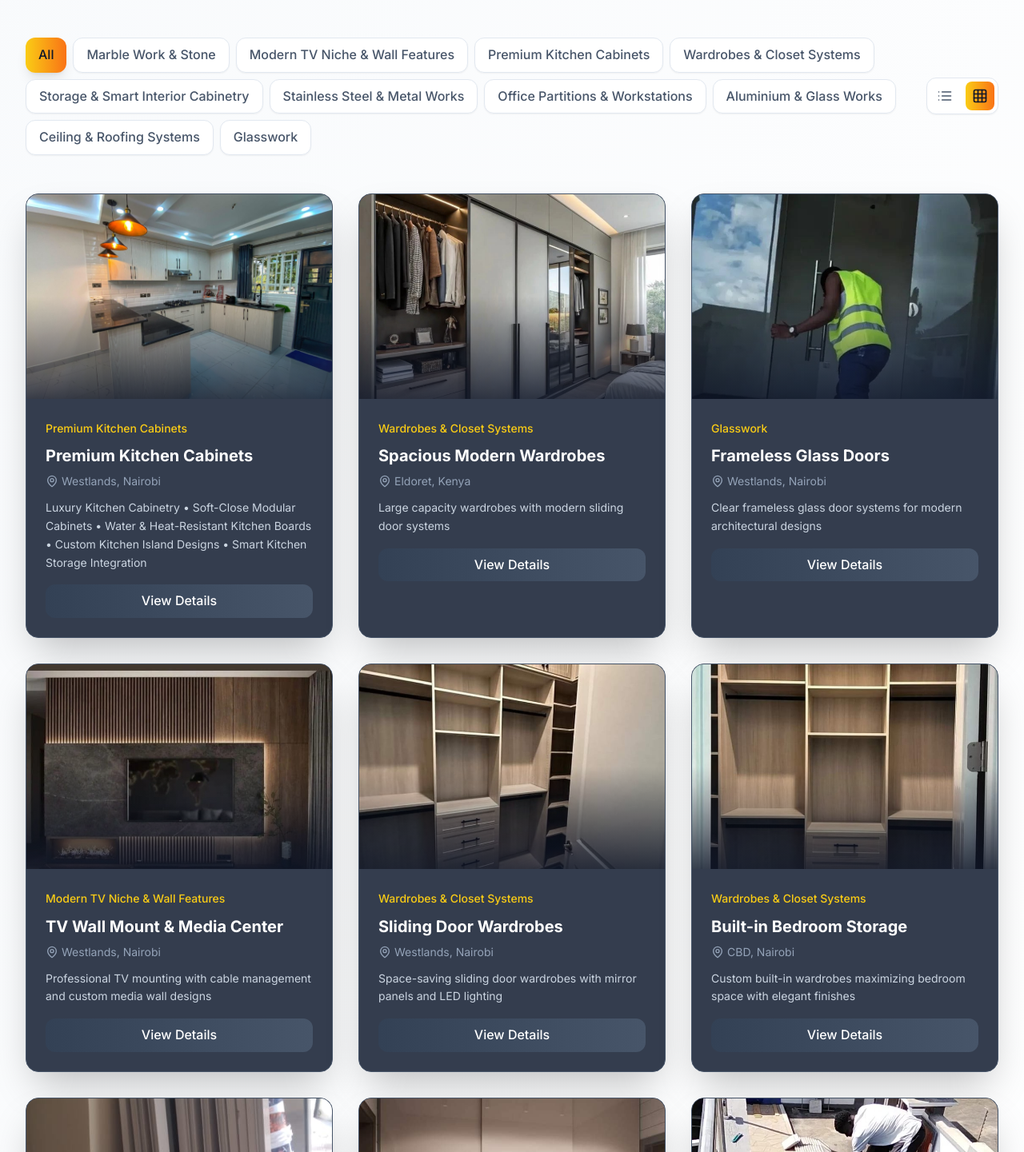
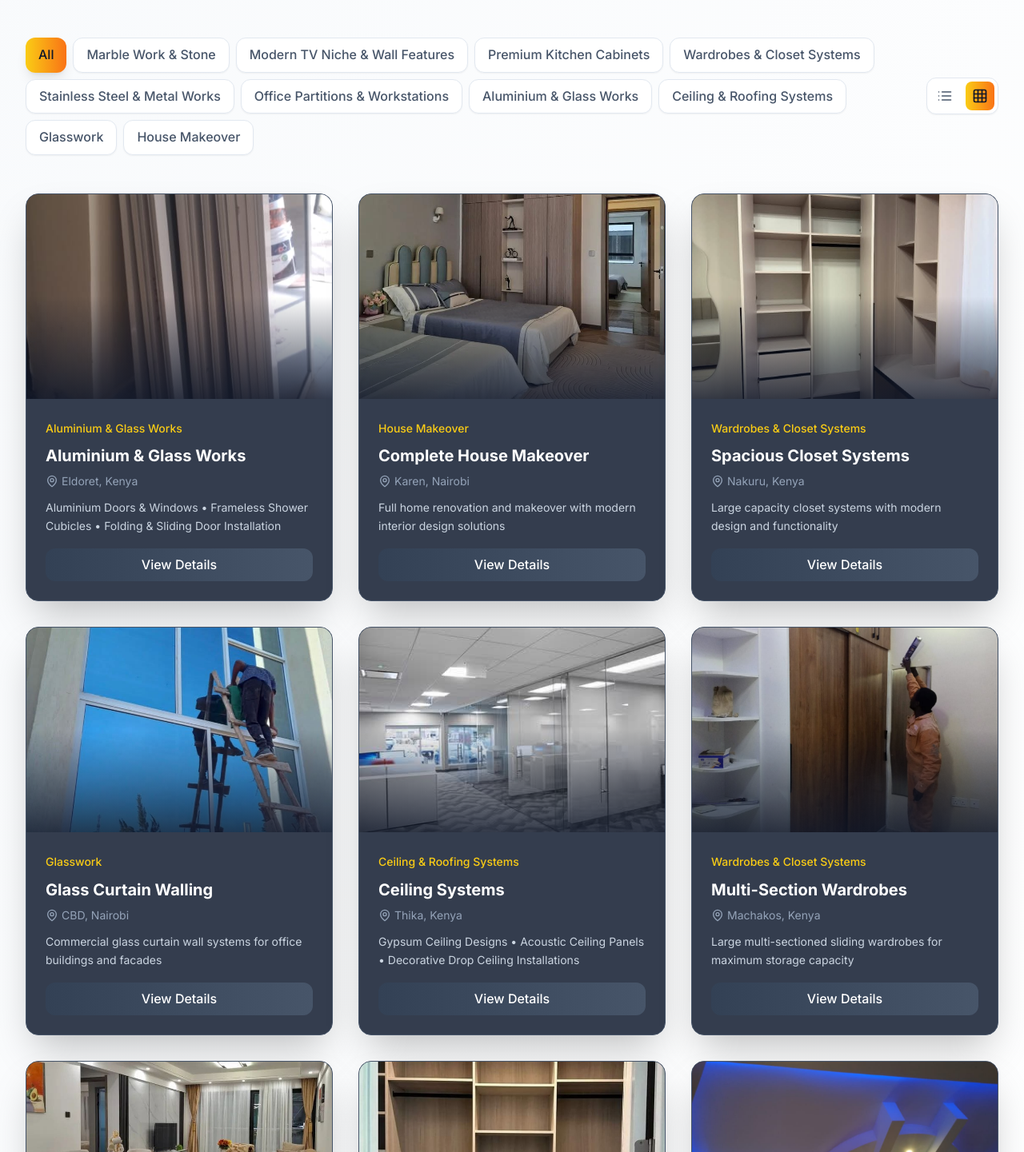
Before and after one commit to kevwasonga/K_Builders, a React (Vite) app: page / in a window 1280 px wide. Shown: the part 2209-3650 px from the top of the page at 80% size. Built offline with nearby package versions, Linux system fonts and the light colour scheme.

Commit message:
Use all images, fix wardrobe description, remove Storage category, add House Makeover

```diff
--- a/src/components/Projects.tsx
+++ b/src/components/Projects.tsx
@@ -48,8 +48,22 @@ import glass4 from '../images/glasswork/pagola-glass-roof-full-view.jpeg';
 import wardrobe5 from '../images/wardrobes/mirror-attached-sliding-wardrobe.jpeg';
 import wardrobe6 from '../images/wardrobes/modern-spaciou-sliding-wardrobe.jpeg';
 import wardrobe7 from '../images/wardrobes/walk-in-closet.jpeg';
+import wardrobe8 from '../images/wardrobes/sliding-wardrobe-with-mirror.jpeg';
+import wardrobe9 from '../images/wardrobes/multi-sectioned-sliding-wardrobe.jpeg';
+import wardrobe10 from '../images/wardrobes/wall-embedded-wardrobe.jpeg';
+import wardrobe11 from '../images/wardrobes/walkin-closet-wardrobe.jpeg';
+import wardrobe12 from '../images/wardrobes/modern-spaciours-closet-wardrobe.jpeg';
 import office5 from '../images/office_partitions/elegant-glassandaluminium-office-partitioning.jpeg';
 import aluminium4 from '../images/aluminium_glass/aluminiumandglass-sliding-window-view-from-inhouse.jpeg';
+import aluminium5 from '../images/aluminium_glass/aluminiumandglassdoorfor-cubicle-shower.jpeg';
+import glass5 from '../images/glasswork/all-glass-cubicleshower2.jpeg';
+import glass6 from '../images/glasswork/frameless-glassdoor2.jpeg';
+import glass7 from '../images/glasswork/glasswork_curtainwalling2.jpeg';
+import glass8 from '../images/glasswork/glasswork_modern_windowpane.jpeg';
+import glass9 from '../images/glasswork/glass-partitioned-bathroom-space.jpeg';
+import makeover1 from '../images/house_makeover/house_makeover.jpeg';
+import makeover2 from '../images/house_makeover/house_makeover2.jpeg';
+import makeover3 from '../images/house_makeover/house_makover1.jpeg';
 
 function Projects() {
   const projects = [
@@ -131,10 +145,10 @@ function Projects() {
       image: tvNiche2
     },
     {
-      title: 'Walk-in Closet Design',
+      title: 'Sliding Wardrobe Design',
       category: 'Wardrobes & Closet Systems',
       location: 'Karen, Nairobi',
-      description: 'Spacious walk-in closets with custom shelving and mirror installations',
+      description: 'Modern sliding wardrobes with premium finishes and space-saving design',
       image: wardrobe2
     },
     {
@@ -144,13 +158,7 @@ function Projects() {
       description: 'Custom stainless steel railings for staircases and balconies with modern designs',
       image: steel2
     },
-    {
-      title: 'Storage & Smart Interior Cabinetry',
-      category: 'Storage & Smart Interior Cabinetry',
-      location: 'CBD, Nairobi',
-      description: 'Overhead & Concealed Storage Units • Hallway & Lobby Storage Cabinets • Multi-Purpose Wall Storage • Bathroom Vanity & Organizer Storage • Custom Shelving & Display Storage',
-      image: kitchen2
-    },
+
     {
       title: 'Acoustic Ceiling Solutions',
       category: 'Ceiling & Roofing Systems',
@@ -402,6 +410,104 @@ function Projects() {
       location: 'Nakuru, Kenya',
       description: 'Professional glass roof installation process with structural support systems',
       image: roof3
+    },
+    {
+      title: 'Mirror Sliding Wardrobes Premium',
+      category: 'Wardrobes & Closet Systems',
+      location: 'Kisumu, Kenya',
+      description: 'Premium sliding wardrobes with full mirror panels and soft-close mechanisms',
+      image: wardrobe8
+    },
+    {
+      title: 'Multi-Section Wardrobes',
+      category: 'Wardrobes & Closet Systems',
+      location: 'Machakos, Kenya',
+      description: 'Large multi-sectioned sliding wardrobes for maximum storage capacity',
+      image: wardrobe9
+    },
+    {
+      title: 'Wall Embedded Wardrobes',
+      category: 'Wardrobes & Closet Systems',
+      location: 'Thika, Kenya',
+      description: 'Space-efficient wall-embedded wardrobe systems with seamless integration',
+      image: wardrobe10
+    },
+    {
+      title: 'Walk-in Closet Premium',
+      category: 'Wardrobes & Closet Systems',
+      location: 'Karen, Nairobi',
+      description: 'Luxury walk-in closet with custom organization and premium lighting',
+      image: wardrobe11
+    },
+    {
+      title: 'Spacious Closet Systems',
+      category: 'Wardrobes & Closet Systems',
+      location: 'Nakuru, Kenya',
+      description: 'Large capacity closet systems with modern design and functionality',
+      image: wardrobe12
+    },
+    {
+      title: 'Aluminium Shower Doors',
+      category: 'Aluminium & Glass Works',
+      location: 'Mombasa, Kenya',
+      description: 'Premium aluminium and glass shower door installations for modern bathrooms',
+      image: aluminium5
+    },
+    {
+      title: 'Tinted Glass Shower Cubicles',
+      category: 'Glasswork',
+      location: 'Eldoret, Kenya',
+      description: 'Stylish tinted glass shower cubicles for privacy and modern aesthetics',
+      image: glass5
+    },
+    {
+      title: 'Frameless Glass Door Systems',
+      category: 'Glasswork',
+      location: 'Kiambu, Kenya',
+      description: 'Advanced frameless glass door systems for seamless architectural integration',
+      image: glass6
+    },
+    {
+      title: 'Glass Curtain Wall Systems',
+      category: 'Glasswork',
+      location: 'Nairobi, Kenya',
+      description: 'Commercial grade glass curtain wall installations for office buildings',
+      image: glass7
+    },
+    {
+      title: 'Modern Glass Window Panes',
+      category: 'Glasswork',
+      location: 'Westlands, Nairobi',
+      description: 'Contemporary glass window pane installations with energy efficiency',
+      image: glass8
+    },
+    {
+      title: 'Glass Partitioned Bathrooms',
+      category: 'Glasswork',
+      location: 'CBD, Nairobi',
+      description: 'Elegant glass partition systems for modern bathroom designs',
+      image: glass9
+    },
+    {
+      title: 'Complete House Makeover',
+      category: 'House Makeover',
+      location: 'Karen, Nairobi',
+      description: 'Full home renovation and makeover with modern interior design solutions',
+      image: makeover1
+    },
+    {
+      title: 'Home Renovation Project',
+      category: 'House Makeover',
+      location: 'Kiambu, Kenya',
+      description: 'Comprehensive home renovation with updated fixtures and modern styling',
+      image: makeover2
+    },
+    {
+      title: 'Interior Transformation',
+      category: 'House Makeover',
+      location: 'Nakuru, Kenya',
+      description: 'Complete interior transformation with contemporary design elements',
+      image: makeover3
     }
   ];
 
@@ -410,7 +516,7 @@ function Projects() {
   const [activeFilter, setActiveFilter] = useState('All');
   const [viewMode, setViewMode] = useState('grid');
 
-  const categories = ['All', 'Marble Work & Stone', 'Modern TV Niche & Wall Features', 'Premium Kitchen Cabinets', 'Wardrobes & Closet Systems', 'Storage & Smart Interior Cabinetry', 'Stainless Steel & Metal Works', 'Office Partitions & Workstations', 'Aluminium & Glass Works', 'Ceiling & Roofing Systems', 'Glasswork'];
+  const categories = ['All', 'Marble Work & Stone', 'Modern TV Niche & Wall Features', 'Premium Kitchen Cabinets', 'Wardrobes & Closet Systems', 'Stainless Steel & Metal Works', 'Office Partitions & Workstations', 'Aluminium & Glass Works', 'Ceiling & Roofing Systems', 'Glasswork', 'House Makeover'];
 
   const shuffleArray = (array) => {
     const shuffled = [...array];
```
